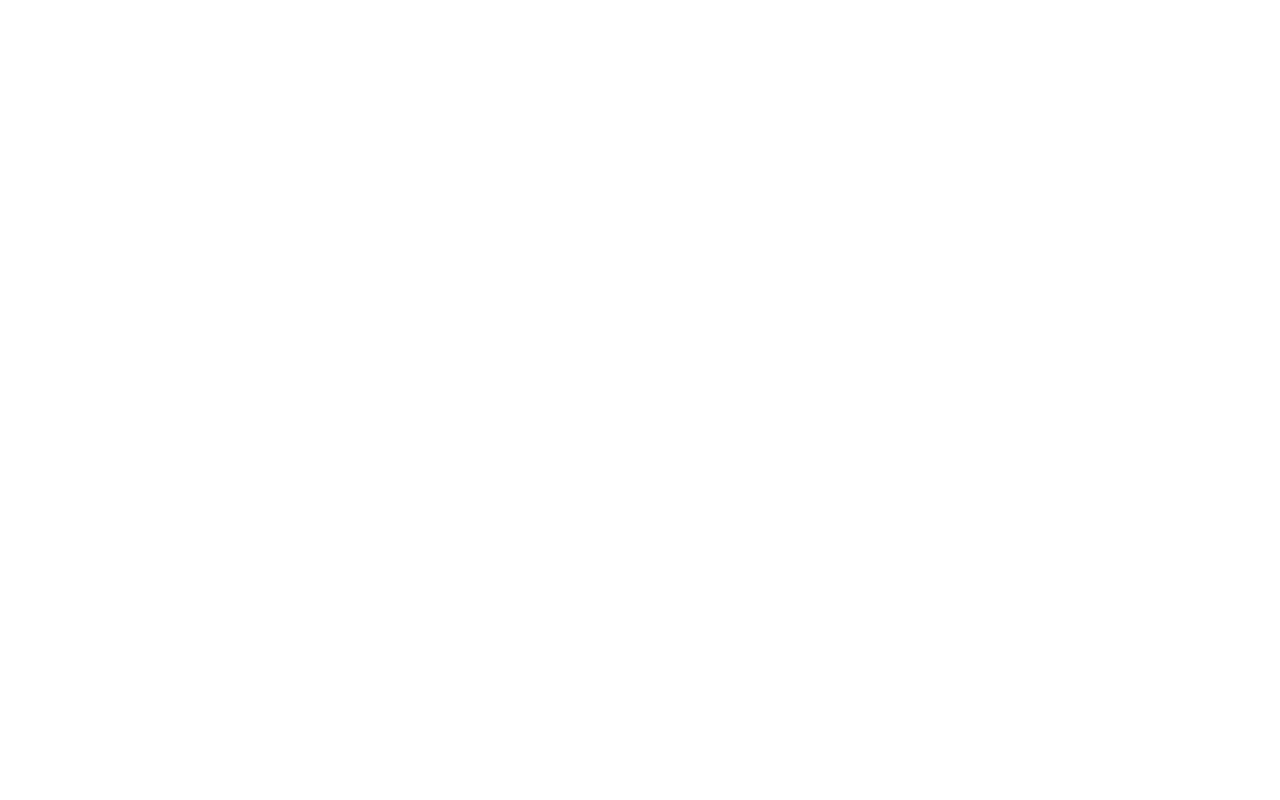
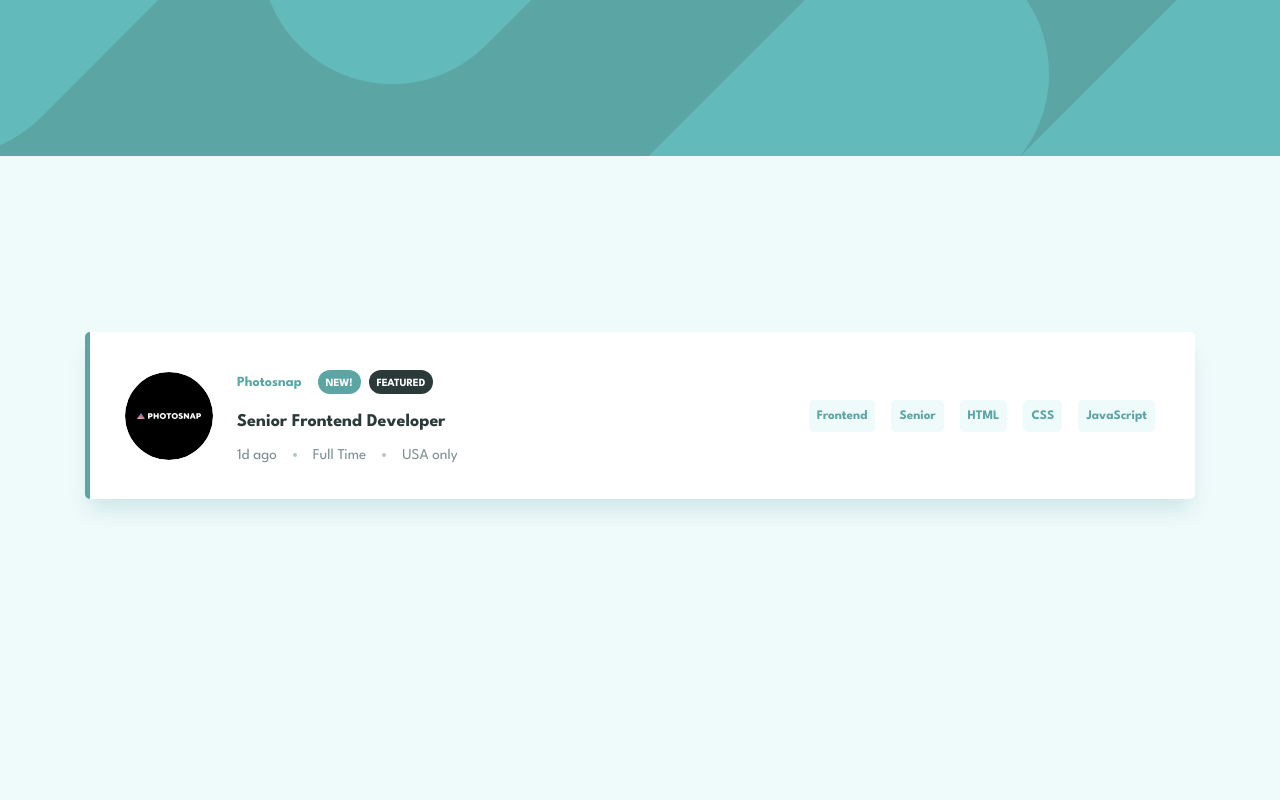
Before and after one commit to JaloliddinGofurov/job-listings-first, a plain HTML site: page index.html in a window 1280 px wide. Drawn offline with Linux system fonts and the light colour scheme.

Commit message:
Change all styles

```diff
--- a/css/styles.css
+++ b/css/styles.css
@@ -1,3 +1,11 @@
+:root {
+  --green: #5CA5A5;
+  --black: #2B3939;
+  --dark-black: #7C8F8F;
+  --bg-color: #EFFAFA;
+  --item-color: #fff;
+}
+
 /* GLOBAL */
 html {
   box-sizing: border-box;
@@ -17,10 +25,11 @@ body  {
   height: 100%;
   padding: 0;
   margin: 0;
-  font-family: "Arial", sans-serif;
-  font-size: 16px;
+  font-family:  "League Spartan", "Arial",  sans-serif;
+  font-size: 14px;
   line-height: 1.5;
-  background-color: #fff;
+  font-weight: bold;
+  background-color: var(--bg-color);
   color: #222;
 }
 
@@ -32,15 +41,153 @@ img {
 /* CONTAINER */
 .container {
   width: 100%;
-  max-width: 1200px;
-  padding-left: 50px;
-  padding-right: 50px;
+  max-width: 1150px;
+  padding-left: 20px;
+  padding-right: 20px;
   margin-right: auto;
   margin-left: auto;
+}
+/* Visually-hidden */
+.visually-hidden {
+  position: absolute;
+  width: 1px;
+  height: 1px;
+  padding: 0;
+  margin: -1px;
+  overflow: hidden;
+  clip: rect(0, 0, 0, 0);
+  border: 0;
 }
 
 
 /* MAIN-CONTENT */
 .main-content {
   flex-grow: 1;
+  padding-top: 176px;
+  padding-bottom: 120px;
 }
+.site-header {
+  height: 156px;
+  background-color: var(--green);
+  background-image: url(../img/header-bg.svg);
+  background-position: center center;
+  background-size: auto 100%;
+}
+
+.job-listing-list {
+  padding: 0;
+  margin: 0;
+  list-style-type: none;
+}
+.job-listing-item {
+  display: flex;
+  align-items: center;
+  padding: 32px 40px 32px 35px;
+  border-radius: 5px;
+  border-left: 5px solid var(--green);
+  background-color: var(--item-color);
+  box-shadow: 0px 15px 20px -5px rgba(13, 113, 130, 0.15);
+}
+.job-listing-item:not(:last-child) {
+  margin-bottom: 24px;
+}
+.job-listing-img {
+  flex-shrink: 0;
+  width: 88px;
+  height: 88px;
+  object-fit: cover;
+  margin-right: 24px;
+  border-radius: 50%;
+}
+.job-listing-info {
+  flex-grow: 1;
+  margin-right: 24px;
+}
+.job-listing-head {
+  display: flex;
+  align-items: center;
+  margin-bottom: 8px;
+ }
+.job-listing-main {
+  color: var(--green);
+  margin-right: 16px;
+  font-size: 14px;
+  line-height: normal;
+  font-weight: bold;
+}
+.job-listing-sticker {
+  display: flex;
+  align-items: center;
+  text-transform: uppercase;
+  color: var(--item-color);
+
+}
+.sticker {
+  font-size: 11px;
+  line-height: 14px;
+  letter-spacing: -0.08px;
+  padding: 6px 8px 4px;
+  border-radius: 15px;
+}
+.sticker:not(:last-child){
+  margin-right: 8px;
+}
+
+.job-listing-sticker-green {
+  background-color: var(--green);
+}
+.job-listing-sticker-black {
+  background-color: var(--black);
+}
+.list-header {
+  font-size: 18px;
+  letter-spacing: 0;
+  color: var(--black);
+  margin-top: 0;
+  margin-bottom: 8px;
+}
+.nested-list {
+  display: flex;
+  align-items: center;
+  font-size: 15px;
+  line-height: 24px;
+  font-family:  "League Spartan", "Arial",  sans-serif;
+  color: var(--dark-black);
+  font-weight: normal;
+}
+.nested-list-item:not(:last-child) {
+  position: relative;
+  margin-right: 36px;
+}
+.nested-list-item:not(:last-child)::after {
+  position: absolute;
+  right: -20px;
+  top: 50%;
+  transform: translateY(-50%);
+  width: 4px;
+  height: 4px;
+  border-radius: 50%;
+  background-color: #B7C4C4;
+  content: "";
+}
+.left-list {
+  display: flex;
+  text-decoration: none;
+  list-style-type: none;
+}
+.left-list-item {
+  font-size: 13px;
+  line-height: 24px;
+  padding: 4px 8px;
+  border-radius: 5px;
+  color: var(--green);
+  background-color: var(--bg-color);
+  transition: 0.3s ease;
+}
+.left-list-item:hover {
+  color: #fff;
+  background-color: var(--green);
+}
+.left-list-item:not(:last-child) {
+  margin-right: 16px;
+}
--- a/index.html
+++ b/index.html
@@ -5,12 +5,53 @@
   <meta name="viewport" content="width=device-width, initial-scale=1.0">
   <title>Project</title>
 
+  <!-- Links -->
+  <link rel="preconnect" href="https://fonts.googleapis.com">
+  <link rel="preconnect" href="https://fonts.gstatic.com" crossorigin>
+  <link href="https://fonts.googleapis.com/css2?family=League+Spartan:wght@100..900&display=swap" rel="stylesheet">
+
   <!-- Stylesheets -->
   <link rel="stylesheet" href="css/normalize.css">
   <link rel="stylesheet" href="css/styles.css">
 </head>
+
 <body>
+<h1 class="visually-hidden">Job listings</h1>
+<div class="site-header"></div>
 
+<main class="main-content">
+  <div class="container">
+    <ul class="job-listing-list">
+      <li class="job-listing-item">
+        <img class="job-listing-img" src="img/photosnap.svg" alt="list-img" width="88" height="88">
+        <div class="job-listing-info">
+          <div class="job-listing-head">
+            <h2 class="job-listing-main">Photosnap</h2>
+            <div class="job-listing-sticker">
+              <span class="job-listing-sticker sticker job-listing-sticker-green">New!</span>
+            <span class="job-listing-sticker sticker job-listing-sticker-black">Featured</span>
+            </div>
+          </div>
+          <h2 class="list-header">Senior Frontend Developer</h2>
+          <div class="nested-list">
+            <div class="nested-list-item">1d ago</div>
+            <div class="nested-list-item">Full Time</div>
+            <div class="nested-list-item">USA only</div>
+          </div>
+        </div>
+
+        <ul class="left-list">
+          <li class="left-list-item">Frontend</li>
+          <li class="left-list-item">Senior</li>
+          <li class="left-list-item">HTML</li>
+          <li class="left-list-item">CSS</li>
+          <li class="left-list-item">JavaScript</li>
+        </ul>
+      </li>
+    </ul>
+
+  </div>
+</main>
   <script src="js/main.js"></script>
 </body>
 </html>
```
Also changed, not shown: img/account.svg (added), img/air-filter.svg (added), img/eyecam.svg (added), img/faceit.svg (added), img/header-bg.svg (added), img/icon-close.svg (added), img/insure.svg (added), img/loop-studios.svg (added), img/manage.svg (added), img/myhome.svg (added), img/photosnap.svg (added), img/shortly.svg (added).
